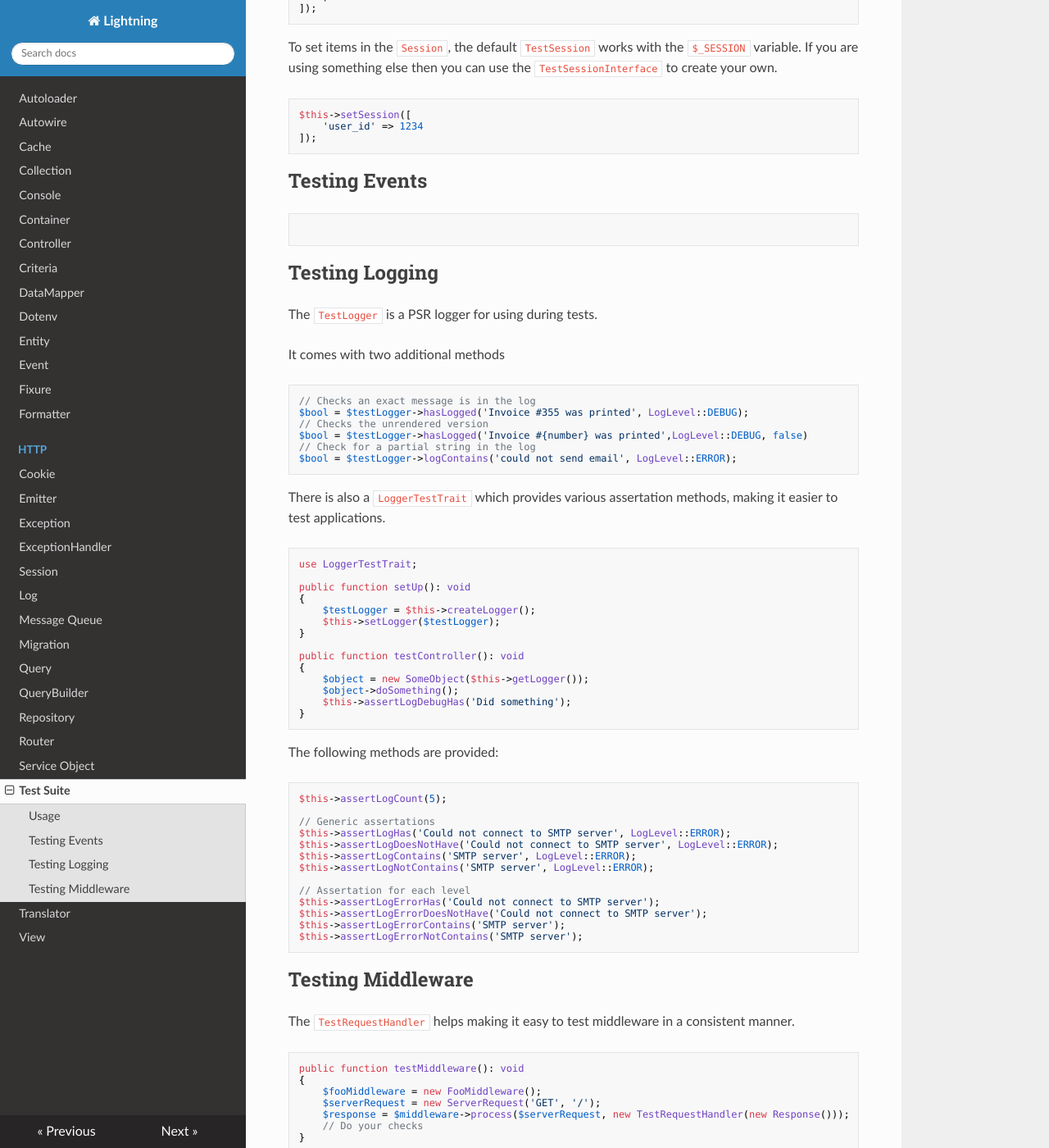
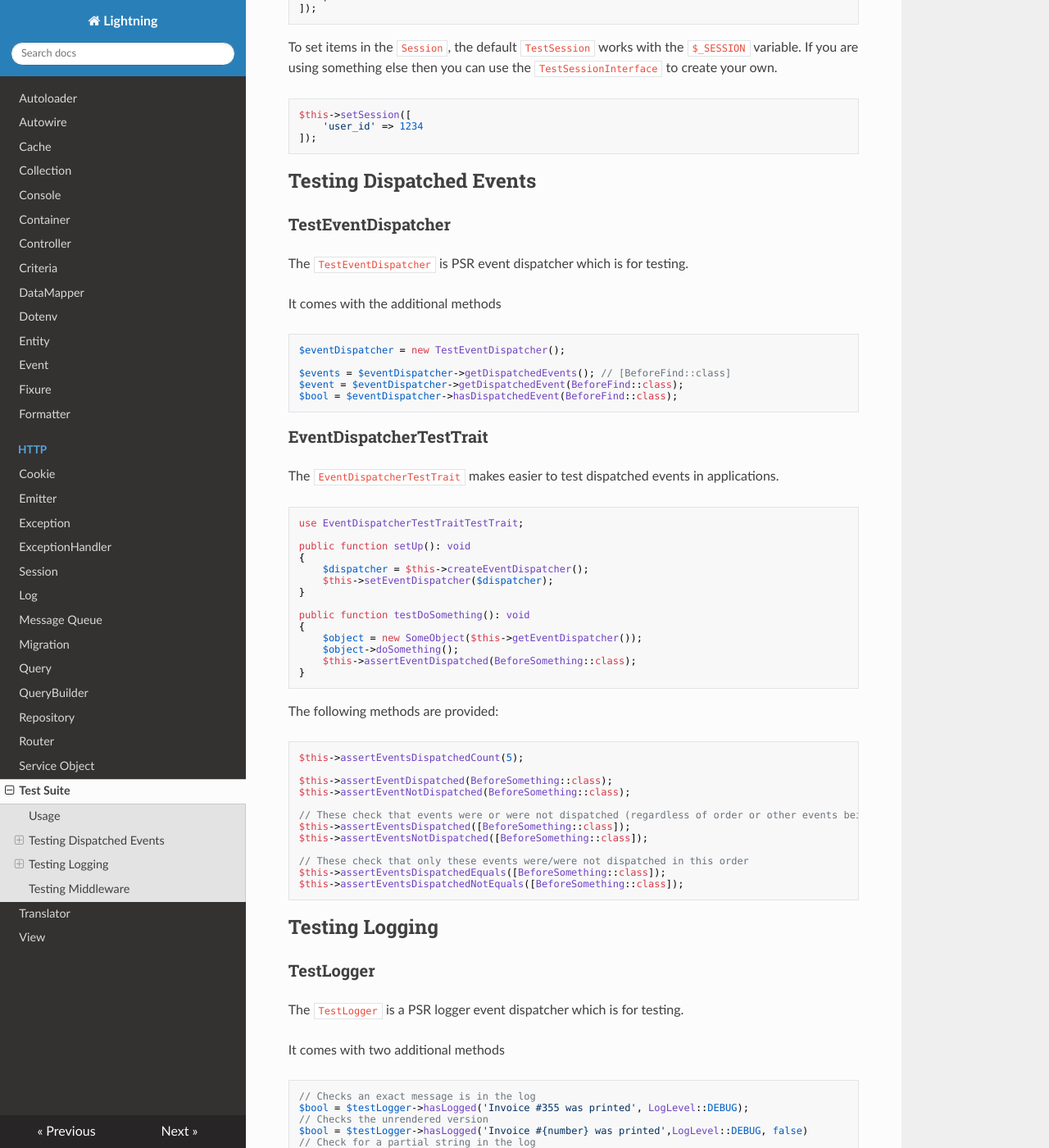
Before and after one commit to jamielsharief/lightning, an MkDocs documentation site: the page built from docs/test-suite.md, in a window 1280 px wide and 1400 px high, scrolled down 1505 px. Shown: the whole window at 82% size. Built offline with MkDocs 1.6.1, drawn with Linux system fonts in a browser that asks for light colours; nearby versions of some CDN libraries; some of the changed text lies outside the part shown.

Commit message:
worked on test suite

````diff
--- a/docs/test-suite.md
+++ b/docs/test-suite.md
@@ -91,16 +91,65 @@ $this->setSession([
 ]);
 ```
 
-## Testing Events
+## Testing Dispatched Events
 
+### TestEventDispatcher
+
+The `TestEventDispatcher` is PSR event dispatcher which is for testing.
+
+It comes with the additional methods
 
 ```php
+$eventDispatcher = new TestEventDispatcher();
 
+$events = $eventDispatcher->getDispatchedEvents(); // [BeforeFind::class]
+$event = $eventDispatcher->getDispatchedEvent(BeforeFind::class);
+$bool = $eventDispatcher->hasDispatchedEvent(BeforeFind::class);
+```
+
+### EventDispatcherTestTrait
+
+The `EventDispatcherTestTrait` makes easier to test dispatched events in applications.
+
+```php
+use EventDispatcherTestTraitTestTrait;
+
+public function setUp(): void
+{
+    $dispatcher = $this->createEventDispatcher();
+    $this->setEventDispatcher($dispatcher);
+}
+
+public function testDoSomething(): void
+{
+    $object = new SomeObject($this->getEventDispatcher());
+    $object->doSomething();
+    $this->assertEventDispatched(BeforeSomething::class);
+}
+```
+
+The following methods are provided:
+
+```php
+$this->assertEventsDispatchedCount(5);
+
+$this->assertEventDispatched(BeforeSomething::class);
+$this->assertEventNotDispatched(BeforeSomething::class);
+
+// These check that events were or were not dispatched (regardless of order or other events being dispatched)
+$this->assertEventsDispatched([BeforeSomething::class]);
+$this->assertEventsNotDispatched([BeforeSomething::class]);
+
+// These check that only these events were/were not dispatched in this order
+$this->assertEventsDispatchedEquals([BeforeSomething::class]);
+$this->assertEventsDispatchedNotEquals([BeforeSomething::class]);
 ```
 
 ## Testing Logging
 
-The `TestLogger` is a PSR logger for using during tests.
+### TestLogger
+
+The `TestLogger` is a PSR logger event dispatcher which is for testing.
 
 It comes with two additional methods
 
@@ -111,10 +160,12 @@ $bool = $testLogger->hasLogged('Invoice #355 was printed', LogLevel::DEBUG);
 $bool = $testLogger->hasLogged('Invoice #{number} was printed',LogLevel::DEBUG, false)
 // Check for a partial string in the log
 $bool = $testLogger->logContains('could not send email', LogLevel::ERROR);
+count($testLogger); // count the logged items
 ```
 
+### LoggerTestTrait
 
-There is also a `LoggerTestTrait` which provides various assertation methods, making it easier to test applications.
+The `LoggerTestTrait` provides various assertation methods, making it easier to test applications.
 
 ```php
 use LoggerTestTrait;
@@ -125,7 +176,7 @@ public function setUp(): void
     $this->setLogger($testLogger);
 }
 
-public function testController(): void
+public function testDoSomething(): void
 {
     $object = new SomeObject($this->getLogger());
     $object->doSomething();
````
Also changed, not shown: 3 other files.
